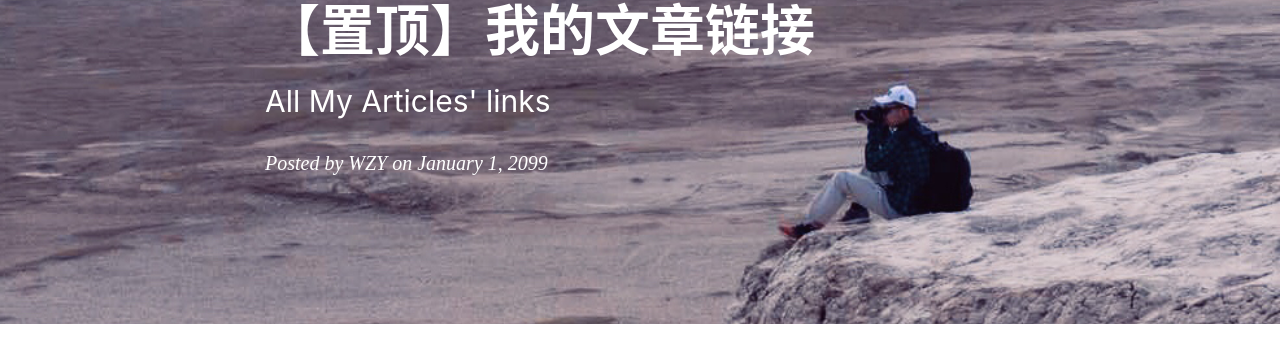
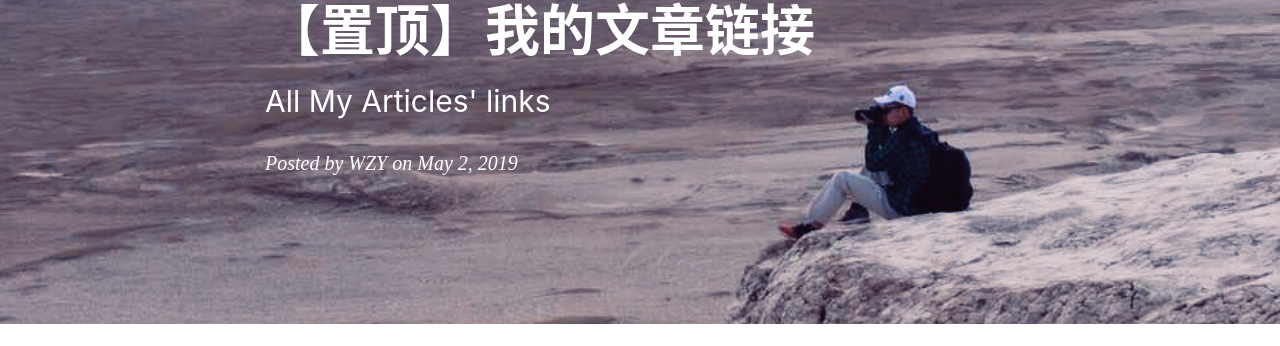
Before and after one commit to ZaccWu/ZaccWu.github.io, a Jekyll site: the page built from _posts/2099-01-01-【置顶】我的文章链接.md, in a window 1280 px wide. Shown: the part 165-511 px from the top of the page. Built offline with Jekyll 4.4.1, drawn with Linux system fonts in a browser that asks for light colours; nearby versions of some CDN libraries; comment, search, counter and statistics services are not loaded.

Commit message:
Update 2099-01-01-【置顶】我的文章链接.md

```diff
--- a/_posts/2099-01-01-【置顶】我的文章链接.md
+++ b/_posts/2099-01-01-【置顶】我的文章链接.md
@@ -2,7 +2,7 @@
 layout:     post                    # 使用的布局（不需要改）
 title:      【置顶】我的文章链接            # 标题
 subtitle:   All My Articles' links #副标题
-date:       2099-01-01             # 时间
+date:       2019-05-02             # 时间
 author:     WZY                      # 作者
 header-img: img/page.png   #这篇文章标题背景图片
 catalog: true                       # 是否归档
```
